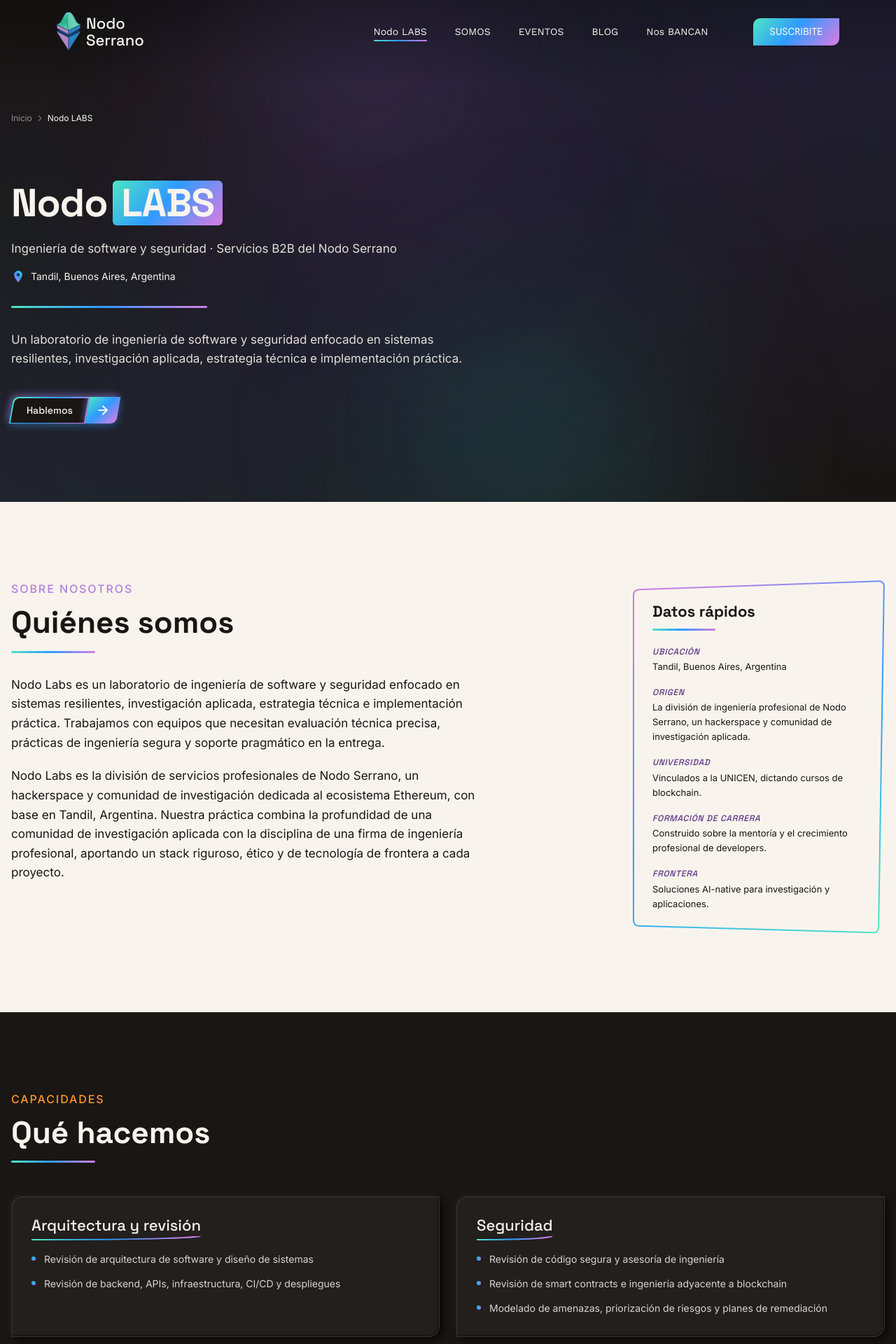
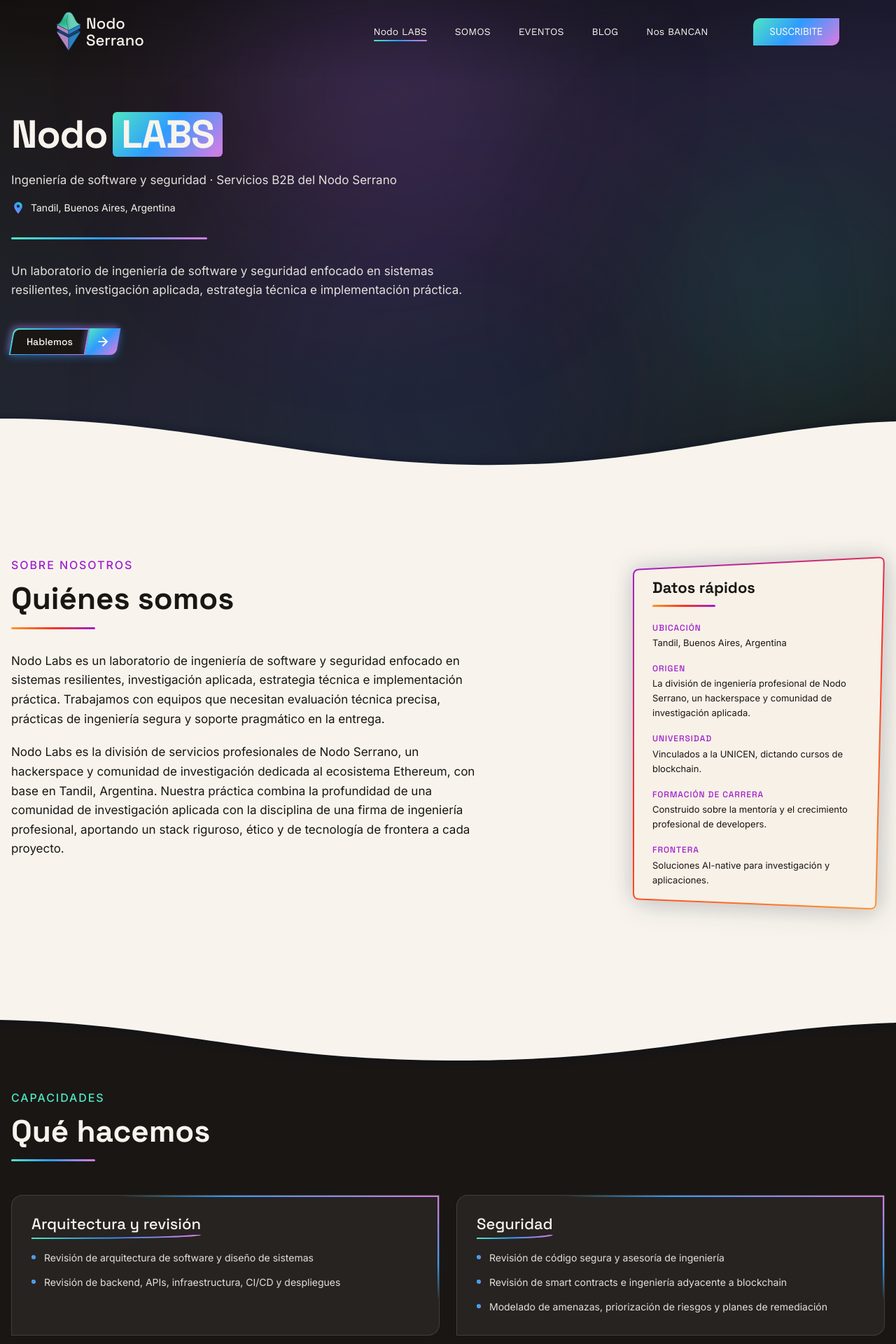
Before and after one commit to NodoSerrano/landing, a Next.js app: page /labs in a window 1280 px wide. Shown: the top 1920 px of the page at 70% size. Built offline with nearby package versions, Linux system fonts and the light colour scheme.

Commit message:
feat: enhance Labs components with organic edges and gradient keylines

```diff
--- a/components/labs/about.tsx
+++ b/components/labs/about.tsx
@@ -22,18 +22,26 @@
           {/* Datos rápidos — panel con silueta de trapecio inclinado */}
           <FadeIn className="lg:sticky lg:top-28 lg:self-start">
             <SkewedPanel
-              fill="var(--color-violet-100)"
+              fill="color-mix(in srgb, var(--color-warm-yellow) 3%, var(--color-bg-light))"
+              gradient="warm"
+              shadow="drop-shadow(5px 7px 18px rgba(7,15,34,0.16)) drop-shadow(-3px -4px 14px rgba(57,59,91,0.12))"
+              topSlope={0.05}
+              bottomSlope={0.04}
+              rightLean={0.028}
+              maxTopDrop={24}
+              maxBottomRise={17}
+              maxRightLean={12}
               contentClassName="px-7 py-8"
             >
               <h3 className="font-display text-h3 font-bold text-(--color-text-primary-light)">
                 Datos rápidos
               </h3>
-              <div className="mt-3 h-[3px] w-[90px] rounded-full bg-gradient-brand" />
+              <div className="mt-3 h-[3px] w-[90px] rounded-full bg-gradient-warm" />
 
               <dl className="mt-6 flex flex-col gap-5">
                 {fastFacts.map((fact) => (
                   <div key={fact.label}>
-                    <dt className="font-display text-caption font-medium uppercase italic tracking-[0.06em] text-(--color-violet-700)">
+                    <dt className="font-display text-caption font-medium uppercase tracking-[0.08em] text-(--color-warm-violet)">
                       {fact.label}
                     </dt>
                     <dd className="mt-1 font-inter text-body-sm leading-relaxed text-(--color-text-primary-light)">
--- a/components/labs/capabilities.tsx
+++ b/components/labs/capabilities.tsx
@@ -3,14 +3,20 @@
 import { CardUnderline } from "@/components/sections/somos-shared"
 import { capabilityGroups } from "@/lib/labs-data"
 import { SectionHeading } from "./section-heading"
+import { OrganicEdge } from "./section-edge"
+import { CardKeyline } from "./card-keyline"
 
 export function Capabilities() {
   return (
     <section
       id="capacidades"
-      className="bg-(--color-bg-elev-dark) py-20 md:py-28"
+      className="relative bg-(--color-bg-elev-dark) py-24 md:py-36"
     >
-      <Container>
+      {/* Bordes orgánicos crema contra las secciones claras de arriba y abajo */}
+      <OrganicEdge side="top" variant={1} />
+      <OrganicEdge side="bottom" variant={2} flipX />
+
+      <Container className="relative z-20">
         <FadeIn>
           <SectionHeading label="Capacidades" title="Qué hacemos" tone="dark" />
         </FadeIn>
@@ -19,9 +25,11 @@
           {capabilityGroups.map((group, i) => (
             <article
               key={group.title}
-              className="flex flex-col rounded-tl-[16px] rounded-br-[16px] border border-white/10 bg-white/[0.04] p-6 md:p-7"
-              style={{ boxShadow: "var(--shadow-neumorphic-dark)" }}
+              className="relative flex flex-col overflow-hidden rounded-tl-[16px] rounded-br-[16px] border border-white/12 bg-white/[0.06] p-6 md:p-7"
+            // style={{ boxShadow: "var(--shadow-neumorphic-dark)" }}
             >
+              <CardKeyline />
+
               <div className="w-fit">
                 <h3 className="font-display text-h3 font-medium text-(--color-text-primary-dark)">
                   {group.title}
@@ -33,7 +41,7 @@
                 {group.items.map((item) => (
                   <li
                     key={item}
-                    className="flex gap-3 font-inter text-body leading-relaxed text-(--color-text-primary-dark)/85"
+                    className="flex gap-3 font-inter text-body leading-relaxed text-(--color-text-primary-dark)/90"
                   >
                     <span
                       aria-hidden="true"
--- /dev/null
+++ b/components/labs/card-keyline.tsx
@@ -0,0 +1,46 @@
+// Keyline de gradiente que envuelve la esquina superior derecha de una card.
+// Cada tramo arranca transparente en su primer ~1/4 y recién ahí funde al
+// gradiente, que se mantiene sólido el 3/4 restante:
+//   · borde superior  → funde de izquierda a derecha
+//   · borde derecho   → funde de abajo hacia arriba
+// El corte se hace con `mask-image` (un linear-gradient de alpha), así el color
+// del gradiente no cambia. `gradient`: "brand" (frío, cards oscuras) o "warm"
+// (cards sobre fondo claro). El contenedor debe ser `relative` + `overflow-hidden`.
+
+const FADE_TOP =
+  "linear-gradient(to right, transparent 0%, transparent 25%, #000 50%, #000 100%)"
+const FADE_RIGHT =
+  "linear-gradient(to top, transparent 0%, transparent 25%, #000 50%, #000 100%)"
+
+const RIGHT_BG = {
+  brand:
+    "linear-gradient(to top, var(--color-brand-mint) 0%, var(--color-brand-blue) 46.66%, var(--color-brand-violet) 93.25%)",
+  warm: "linear-gradient(to top, var(--color-warm-yellow) 0%, var(--color-warm-red) 50%, var(--color-warm-violet) 100%)",
+}
+
+export function CardKeyline({
+  gradient = "brand",
+}: {
+  gradient?: "brand" | "warm"
+}) {
+  return (
+    <>
+      <span
+        aria-hidden="true"
+        className={`pointer-events-none absolute inset-x-0 top-0 h-[2px] ${
+          gradient === "warm" ? "bg-gradient-warm" : "bg-gradient-brand"
+        }`}
+        style={{ maskImage: FADE_TOP, WebkitMaskImage: FADE_TOP }}
+      />
+      <span
+        aria-hidden="true"
+        className="pointer-events-none absolute inset-y-0 right-0 w-[2px]"
+        style={{
+          backgroundImage: RIGHT_BG[gradient],
+          maskImage: FADE_RIGHT,
+          WebkitMaskImage: FADE_RIGHT,
+        }}
+      />
+    </>
+  )
+}
--- a/components/labs/hero.tsx
+++ b/components/labs/hero.tsx
@@ -1,29 +1,25 @@
 import { Container } from "@/components/ui/container"
-import { Breadcrumb } from "@/components/blog/breadcrumb"
 import { FadeIn } from "@/components/motion/fade-in"
 import LocationFilledIcon from "@/components/svgs/location-filled-icon"
 import { heroIntro } from "@/lib/labs-data"
 import { SkewedCta } from "./skewed-cta"
+import { OrganicEdge } from "./section-edge"
 
 export function LabsHero() {
   return (
-    <section className="relative isolate overflow-hidden bg-(--color-bg-elev-dark)">
+    <section className="relative isolate flex min-h-[78vh] flex-col overflow-hidden bg-(--color-bg-elev-dark)">
       {/* Malla de gradiente frío — mismo lenguaje que el hero del home, sin foto */}
       <div aria-hidden="true" className="absolute inset-0 -z-10">
-        <div className="absolute inset-0 bg-linear-to-br from-(--color-bg-elev-dark) via-violet-900/30 to-(--color-bg-elev-dark)" />
-        <div className="absolute inset-0 bg-linear-to-tr from-cyan-500/10 via-transparent to-blue-500/10" />
-        <div className="absolute -top-24 left-1/4 h-96 w-96 rounded-full bg-violet-500/20 blur-[128px]" />
-        <div className="absolute -bottom-24 right-1/4 h-96 w-96 rounded-full bg-cyan-500/20 blur-[128px]" />
-        <div className="absolute left-1/2 top-1/2 h-[600px] w-[600px] -translate-x-1/2 -translate-y-1/2 rounded-full bg-blue-500/10 blur-[200px]" />
+        <div className="absolute inset-0 bg-linear-to-br from-(--color-bg-elev-dark) via-violet-900/40 to-(--color-bg-elev-dark)" />
+        <div className="absolute inset-0 bg-linear-to-tr from-cyan-500/12 via-transparent to-blue-500/12" />
+        <div className="absolute -top-24 left-1/4 h-[28rem] w-[28rem] rounded-full bg-violet-500/25 blur-[120px]" />
+        <div className="absolute top-1/3 -right-16 h-[26rem] w-[26rem] rounded-full bg-cyan-500/20 blur-[120px]" />
+        <div className="absolute -bottom-32 left-1/3 h-[30rem] w-[30rem] rounded-full bg-blue-500/20 blur-[150px]" />
       </div>
 
-      <Container className="flex flex-col pt-32 pb-20 md:pt-40 md:pb-28">
-        <Breadcrumb
-          tone="dark"
-          items={[{ label: "Inicio", href: "/" }, { label: "Nodo LABS" }]}
-        />
-
-        <FadeIn className="mt-14 flex max-w-3xl flex-col md:mt-20">
+      <Container className="flex flex-1 flex-col pt-32 pb-32 md:pt-40 md:pb-44">
+        <div className="flex flex-1 items-center">
+          <FadeIn className="flex max-w-3xl flex-col">
             {/* Lockup Nodo LABS */}
             <div className="flex items-center gap-2 font-display text-[2.5rem] font-bold leading-none md:text-display-lg">
               <span className="text-(--color-text-primary-dark)">Nodo</span>
@@ -53,7 +49,11 @@
               <SkewedCta href="#contacto" label="Hablemos" />
             </div>
           </FadeIn>
+        </div>
       </Container>
+
+      {/* Borde orgánico crema hacia la sección "Sobre nosotros" */}
+      <OrganicEdge side="bottom" variant={0} />
     </section>
   )
 }
--- a/components/labs/process.tsx
+++ b/components/labs/process.tsx
@@ -16,7 +16,7 @@
 
 function StepChip({ n }: { n: number }) {
   return (
-    <span className="flex h-11 w-11 shrink-0 -skew-x-[10deg] items-center justify-center rounded-tl-[10px] rounded-br-[10px] bg-gradient-brand font-display text-h3 font-bold text-(--color-text-primary-dark)">
+    <span className="flex h-11 w-11 shrink-0 -skew-x-[10deg] items-center justify-center rounded-tl-[10px] rounded-br-[10px] bg-gradient-warm font-display text-h3 font-bold text-(--color-text-primary-dark)">
       <span className="skew-x-[10deg]">{n}</span>
     </span>
   )
@@ -47,9 +47,9 @@
 
         {/* Desktop: stepper horizontal con línea que se dibuja al entrar en vista */}
         <div className="relative mt-16 hidden md:block">
-          <div className="absolute inset-x-0 top-[21px] h-[3px] rounded-full bg-violet-200" />
+          <div className="absolute inset-x-0 top-[21px] h-[3px] rounded-full bg-(--color-warm-yellow)/20" />
           <motion.div
-            className="absolute left-0 top-[21px] h-[3px] w-full origin-left rounded-full bg-gradient-brand"
+            className="absolute left-0 top-[21px] h-[3px] w-full origin-left rounded-full bg-gradient-warm"
             initial={{ scaleX: 0 }}
             whileInView={{ scaleX: 1 }}
             viewport={{ once: true }}
@@ -77,7 +77,7 @@
               {i < processSteps.length - 1 && (
                 <span
                   aria-hidden="true"
-                  className="absolute bottom-[-2rem] left-[21px] top-12 w-[2px] bg-violet-200"
+                  className="absolute bottom-[-2rem] left-[21px] top-12 w-[2px] bg-(--color-warm-yellow)/20"
                 />
               )}
               <StepChip n={i + 1} />
--- /dev/null
+++ b/components/labs/section-edge.tsx
@@ -0,0 +1,110 @@
+import { cn } from "@/lib/utils"
+
+// Divisor orgánico crema entre secciones — mismo lenguaje que los contenedores
+// SVG de la home (community.tsx BlobBackground, sponsors.tsx CurvedContainer,
+// events.tsx): siluetas irregulares, asimétricas, con lóbulos profundos junto a
+// tramos casi planos y algún pellizco. No hay onda repetida.
+//
+// SOMBRA: se dibuja SÓLO la línea de la cresta como un <path> ABIERTO (sin los
+// bordes rectos del relleno), difuminada, y el relleno crema va encima tapando
+// la mitad que cae del lado claro. Queda una sombra pegada exactamente a la
+// curva del lado oscuro — no un halo rectangular. La sombra sigue el contorno
+// porque ES el contorno (criterio de los blobs del home).
+//
+// Filtro con región en objectBoundingBox (%) → Safari no lo dropea, a
+// diferencia de userSpaceOnUse sobre un canvas grande (ver
+// components/sections/blob-shadow-filter.tsx).
+//
+// Cada CREST recorre la banda y≈14–112 sobre un viewBox de 120 de alto con un
+// perfil distinto (lóbulo hondo, pellizco alto, meseta, rolido, S larga…). Los
+// extremos van a x=-48 / x=1488 para que las puntas del trazo queden fuera del
+// viewBox. `flipX` espeja el trazado y duplica la variedad.
+
+const CRESTS = [
+  // S larga y suave
+  "M-48 34 L0 34 C 300 34 470 96 760 100 C 1050 104 1210 44 1440 38 L1488 38",
+  // pellizco al centro (la sección oscura muerde hondo en el medio)
+  "M-48 74 L0 74 C 280 68 400 18 720 16 C 1040 14 1170 62 1440 70 L1488 70",
+  // doble lóbulo asimétrico: chico y alto a la izquierda, grande y hondo a la derecha
+  "M-48 46 L0 46 C 150 30 250 32 380 46 C 540 62 640 108 900 110 C 1150 112 1300 54 1440 40 L1488 40",
+  // caída dramática hacia un lóbulo hondo a la derecha
+  "M-48 38 L0 38 C 340 34 580 40 840 54 C 1050 66 1170 110 1310 112 C 1390 113 1430 96 1440 90 L1488 90",
+  // rolido triple, espaciado y amplitud irregulares
+  "M-48 58 L0 58 C 110 28 210 26 350 52 C 520 84 620 92 800 68 C 980 44 1120 22 1290 42 C 1370 52 1414 60 1440 62 L1488 62",
+  // meseta ancha alta con hombros empinados
+  "M-48 96 L0 96 C 110 96 190 30 430 26 C 720 21 800 27 1030 31 C 1260 35 1330 92 1440 98 L1488 98",
+  // lóbulo que se hunde fuerte a la izquierda y después cola alta y calma
+  "M-48 30 L0 30 C 170 30 290 100 520 104 C 760 108 940 56 1180 46 C 1320 40 1410 42 1440 44 L1488 44",
+  // rolido largo y bajo, contrapunto tranquilo
+  "M-48 62 L0 62 C 260 48 440 50 660 60 C 920 72 1140 72 1440 52 L1488 52",
+]
+
+export function OrganicEdge({
+  side,
+  variant = 0,
+  flipX = false,
+  shadow = true,
+  className,
+}: {
+  side: "top" | "bottom"
+  variant?: number
+  flipX?: boolean
+  shadow?: boolean
+  className?: string
+}) {
+  const crest = CRESTS[((variant % CRESTS.length) + CRESTS.length) % CRESTS.length]
+  const fill = `${crest} L1488 120 L-48 120 Z`
+  const transform =
+    [side === "top" ? "scaleY(-1)" : "", flipX ? "scaleX(-1)" : ""]
+      .join(" ")
+      .trim() || undefined
+  const blurId = `labs-organic-edge-blur-${side}-${variant}${flipX ? "-x" : ""}`
+
+  return (
+    <div
+      aria-hidden="true"
+      className={cn(
+        "pointer-events-none absolute inset-x-0 z-10 h-[64px] w-full md:h-[120px]",
+        side === "top" ? "-top-px" : "-bottom-px",
+        className
+      )}
+    >
+      <svg
+        viewBox="0 0 1440 120"
+        preserveAspectRatio="none"
+        fill="none"
+        className="h-full w-full overflow-visible"
+        style={{ transform }}
+      >
+        {shadow && (
+          <>
+            <defs>
+              <filter
+                id={blurId}
+                x="-1%"
+                y="-60%"
+                width="102%"
+                height="220%"
+                colorInterpolationFilters="sRGB"
+              >
+                {/* stdDeviation Y > X compensa la compresión vertical de
+                    preserveAspectRatio="none" en viewports angostos */}
+                <feGaussianBlur stdDeviation="4 5" />
+              </filter>
+            </defs>
+            <path
+              d={crest}
+              fill="none"
+              stroke="#070F22"
+              strokeOpacity="0.5"
+              strokeWidth="6"
+              strokeLinecap="round"
+              filter={`url(#${blurId})`}
+            />
+          </>
+        )}
+        <path d={fill} fill="var(--color-bg-light)" />
+      </svg>
+    </div>
+  )
+}
--- a/components/labs/section-heading.tsx
+++ b/components/labs/section-heading.tsx
@@ -1,8 +1,8 @@
 import { cn } from "@/lib/utils"
 
 // Encabezado de sección compartido de la página Labs: label chico en
-// mayúsculas + título Space Grotesk + regla de 3px con el gradiente de marca.
-// Mismo patrón que hero.tsx / community.tsx pero factorizado para reuso.
+// mayúsculas + título Space Grotesk + regla de 3px. El color sigue el tono:
+// gradiente warm en secciones claras, gradiente brand (frío) en las oscuras.
 export function SectionHeading({
   label,
   title,
@@ -28,8 +28,8 @@
         className={cn(
           "font-inter text-caption font-medium uppercase tracking-[0.12em]",
           tone === "dark"
-            ? "text-(--color-warm-yellow)"
-            : "text-(--color-accent-violet)"
+            ? "text-(--color-brand-mint)"
+            : "text-(--color-warm-violet)"
         )}
       >
         {label}
@@ -46,7 +46,12 @@
         {title}
       </h2>
 
-      <div className="mt-4 h-[3px] w-[120px] rounded-full bg-gradient-brand" />
+      <div
+        className={cn(
+          "mt-4 h-[3px] w-[120px] rounded-full",
+          tone === "dark" ? "bg-gradient-brand" : "bg-gradient-warm"
+        )}
+      />
     </div>
   )
 }
--- a/components/labs/skewed-panel.tsx
+++ b/components/labs/skewed-panel.tsx
@@ -41,6 +41,8 @@
   maxTopDrop = 16,
   maxBottomRise = 12,
   maxRightLean = 8,
+  shadow,
+  gradient = "brand",
 }: {
   children: ReactNode
   className?: string
@@ -54,6 +56,11 @@
   maxTopDrop?: number
   maxBottomRise?: number
   maxRightLean?: number
+  // CSS `filter` (p.ej. drop-shadow(...)) aplicado al <svg> de la silueta, para
+  // que la sombra siga el trapecio y no un rectángulo.
+  shadow?: string
+  // Gradiente del borde: "brand" (frío) o "warm".
+  gradient?: "brand" | "warm"
 }) {
   const containerRef = useRef<HTMLDivElement>(null)
   const [size, setSize] = useState({ width: 0, height: 0 })
@@ -105,7 +112,7 @@
     <div ref={containerRef} className={cn("relative", className)}>
       {path && (
         <svg
-          style={{ width: w, height: h }}
+          style={{ width: w, height: h, filter: shadow }}
           className="pointer-events-none absolute inset-0"
           fill="none"
           aria-hidden="true"
@@ -126,9 +133,19 @@
                 y2="0"
                 gradientUnits="userSpaceOnUse"
               >
-                <stop stopColor="var(--color-brand-mint)" />
-                <stop offset="0.466597" stopColor="var(--color-brand-blue)" />
-                <stop offset="0.932457" stopColor="var(--color-brand-violet)" />
+                {gradient === "warm" ? (
+                  <>
+                    <stop stopColor="var(--color-warm-yellow)" />
+                    <stop offset="0.5" stopColor="var(--color-warm-red)" />
+                    <stop offset="1" stopColor="var(--color-warm-violet)" />
+                  </>
+                ) : (
+                  <>
+                    <stop stopColor="var(--color-brand-mint)" />
+                    <stop offset="0.466597" stopColor="var(--color-brand-blue)" />
+                    <stop offset="0.932457" stopColor="var(--color-brand-violet)" />
+                  </>
+                )}
               </linearGradient>
             </defs>
           )}
--- a/components/labs/values.tsx
+++ b/components/labs/values.tsx
@@ -2,6 +2,7 @@
 import { FadeIn } from "@/components/motion/fade-in"
 import { values } from "@/lib/labs-data"
 import { SectionHeading } from "./section-heading"
+import { CardKeyline } from "./card-keyline"
 
 export function Values() {
   return (
@@ -11,11 +12,11 @@
           <SectionHeading label="Valores" title="Nuestros valores" />
         </FadeIn>
 
-        {/* Banda con borde superior de gradiente y divisores verticales — mismo
-            layout que la tira de valores del doc de contenido. */}
-        <FadeIn className="mt-12 overflow-hidden rounded-tl-[16px] rounded-br-[16px] border border-violet-200 bg-(--color-bg-warm-white)">
-          <div className="h-[3px] w-full bg-gradient-brand" />
-          <div className="grid grid-cols-1 divide-y divide-violet-200 sm:grid-cols-2 sm:divide-x lg:grid-cols-4 lg:divide-y-0">
+        {/* Banda con keyline de gradiente en la esquina superior derecha (mismo
+            efecto que las cards de Capacidades) + divisores verticales. */}
+        <FadeIn className="relative mt-12 overflow-hidden rounded-tl-[16px] rounded-br-[16px] border border-(--color-warm-yellow)/30 bg-(--color-bg-warm-white)">
+          <CardKeyline gradient="warm" />
+          <div className="grid grid-cols-1 divide-y divide-(--color-warm-yellow)/30 sm:grid-cols-2 sm:divide-x lg:grid-cols-4 lg:divide-y-0">
             {values.map((value) => (
               <div key={value.title} className="flex flex-col gap-2 p-6">
                 <h3 className="font-display text-h3 font-medium text-(--color-text-primary-light)">
--- a/components/layout/header.tsx
+++ b/components/layout/header.tsx
@@ -1,6 +1,13 @@
 "use client"
 
 import { useState, useEffect, useRef, useLayoutEffect } from "react"
+
+// The header slides down from above the viewport. Each route renders its own
+// <Header/> (hero, /labs, /blog, /blog/[slug]), so without this guard the
+// intro replays on every client-side navigation. This module-level flag
+// survives client navigations but resets on a full page load, so the slide-in
+// plays only the first time the app mounts.
+let hasHeaderIntroPlayed = false
 import Link from "next/link"
 import { usePathname, useRouter } from "next/navigation"
 import { motion, AnimatePresence } from "framer-motion"
@@ -238,6 +245,13 @@
   const pathname = usePathname()
   const router = useRouter()
 
+  // Play the slide-in intro only on the first mount after a full page load;
+  // skip it on client-side route changes (see hasHeaderIntroPlayed above).
+  const [playIntro] = useState(() => !hasHeaderIntroPlayed)
+  useEffect(() => {
+    hasHeaderIntroPlayed = true
+  }, [])
+
   // Derived, not stored: whether the mobile dropdown is actually visible.
   // `mobileMenuOpen` alone isn't enough — if it's opened on mobile and the
   // viewport is then resized past `lg` (e.g. dragging the devtools width),
@@ -351,7 +365,7 @@
   return (
     <motion.header
       className="fixed top-0 inset-x-0 z-50 w-full"
-      initial={{ y: -100 }}
+      initial={playIntro ? { y: -100 } : false}
       animate={{ y: 0 }}
       transition={{ duration: 0.5 }}
     >
```
Also changed, not shown: components/labs/contact.tsx (+9 -3 lines). Lines whose indentation alone changed are shown as unchanged.
